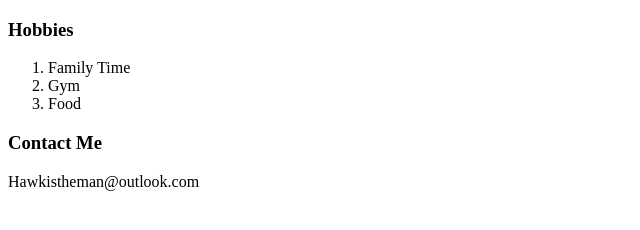
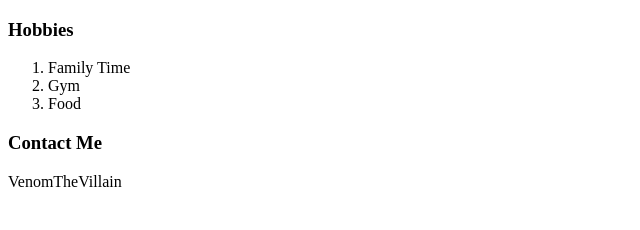
Before and after one commit to Hawkman313/cv, a plain HTML site: page hobbies.html in a window 1280 px wide. Shown: the whole page, without its empty margins (0-640 px from the left). Drawn offline with Linux system fonts and the light colour scheme.

Commit message:
Venom Contact

```diff
--- a/hobbies.html
+++ b/hobbies.html
@@ -18,6 +18,6 @@
         </li>
     </ol>
     <h3><Strong>Contact Me</Strong></h3>
-    <p>Hawkistheman@outlook.com</p>
+    <p>VenomTheVillain</p>
 </body>
 </html>
```
